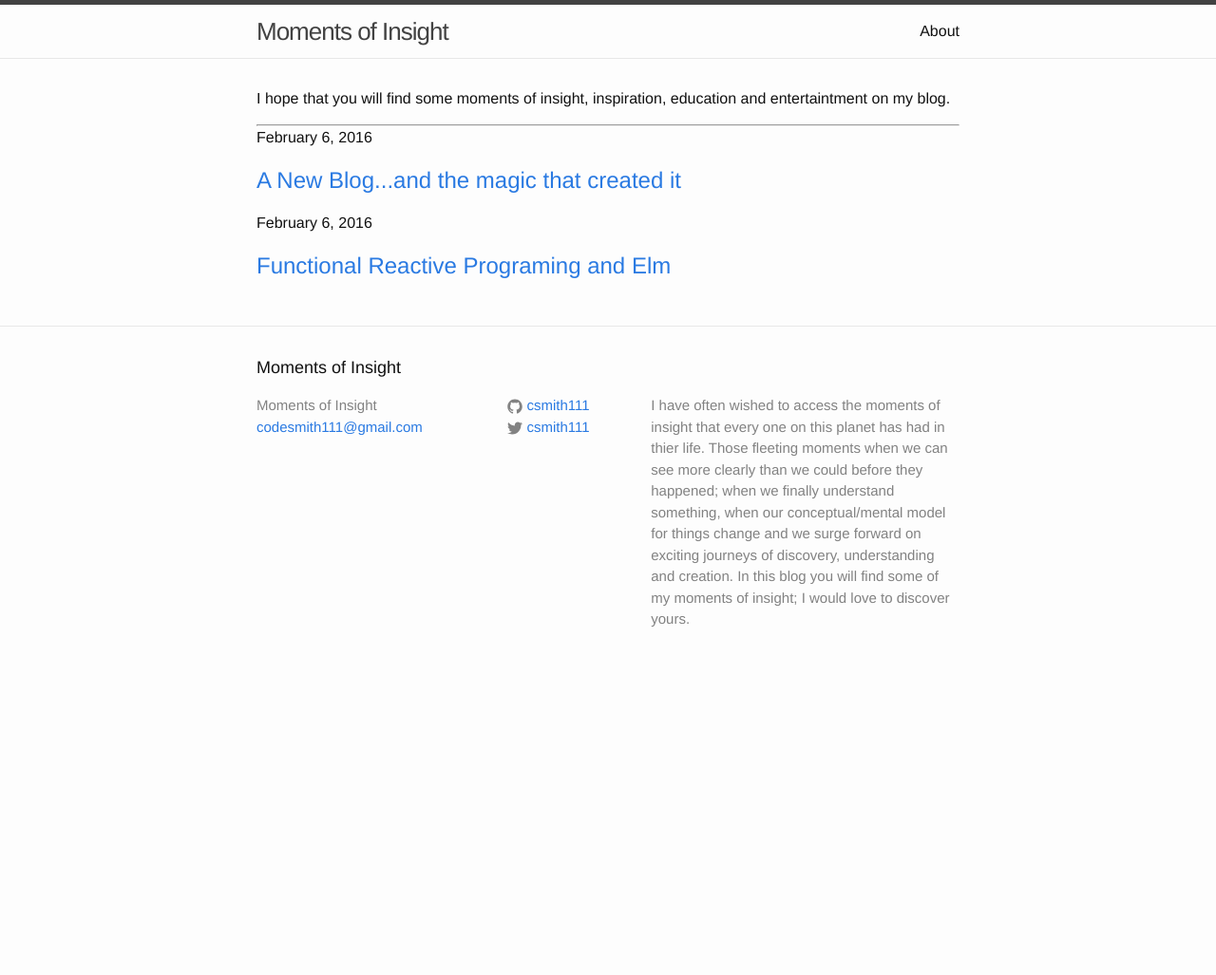
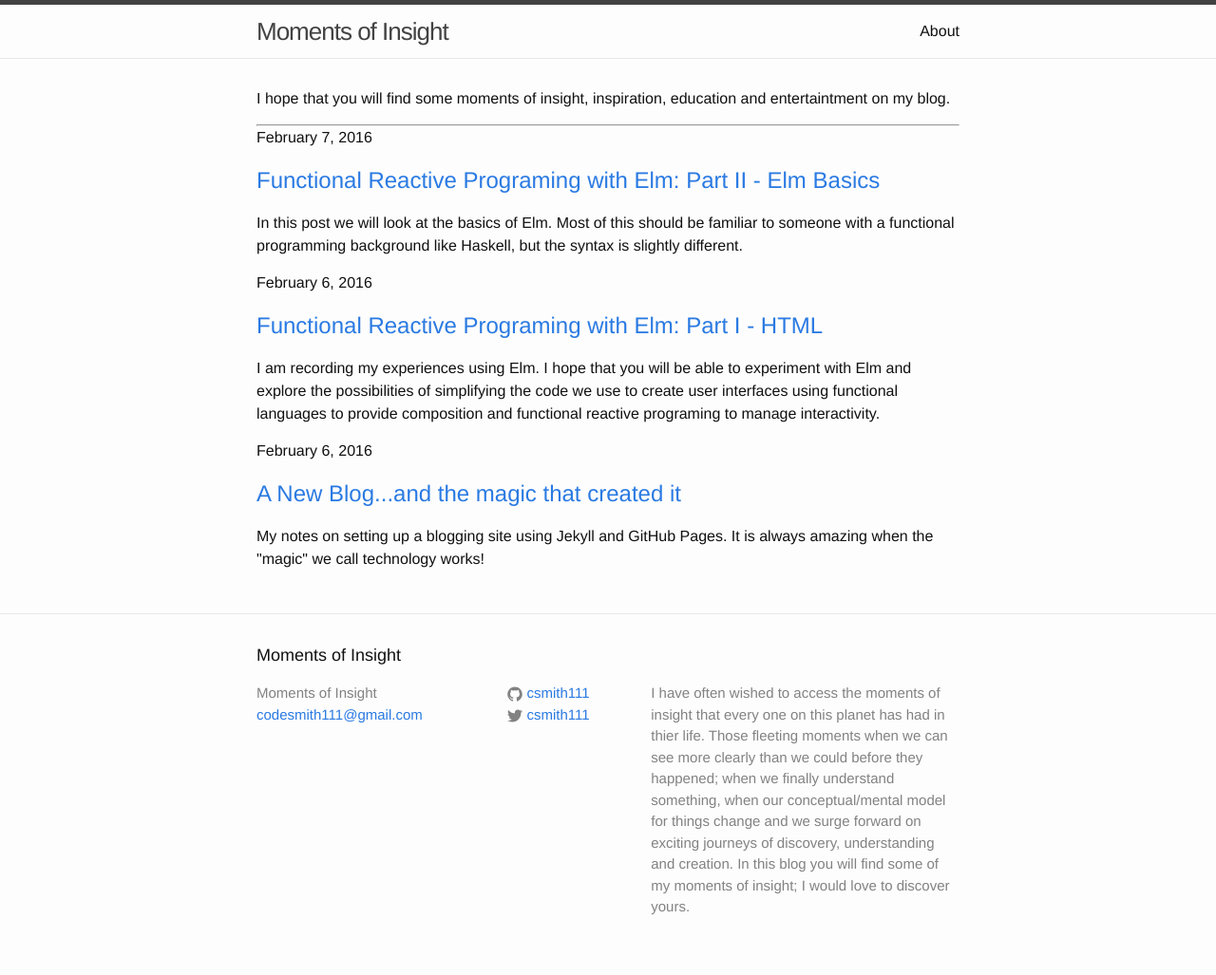
Before and after one commit to csmith111/csmith111.github.io, a Jekyll site: the page built from index.html, in a window 1280 px wide. Shown: the whole page at 95% size. Built offline with Jekyll 4.4.1, drawn with Linux system fonts in a browser that asks for light colours; before the commit the page ends 900 px from its top, so only the background shows below that.

Commit message:
updated posts

```diff
--- a/_posts/2016-02-06-welcome-to-jekyll.markdown
+++ b/_posts/2016-02-05-welcome-to-jekyll.markdown
@@ -2,10 +2,12 @@
 layout: post
 title:  "A New Blog...and the magic that created it"
 date:   2016-02-06 13:00:28 -0500
+summary: My notes on setting up a blogging site using Jekyll and GitHub Pages. It is always amazing when the "magic" we call technology works!
 categories: jekyll update
 ---
 
-After a long time I finally decided to create a blog. One of my friends suggested that I should use GitHub Pages to create the site. Apart from regular HTML, GitHub Pages supports [Jekyll][Jekyll] (a static site generator). Amazing how we have come back full circle to realizing that static sites are great and you don't nee to have a database running for many simple situations like a blog site or a project documentation site.
+After a long time I finally decided to create a blog. One of my friends suggested that I should use GitHub Pages to create the site. Apart from regular HTML, GitHub Pages supports [Jekyll][Jekyll] (a static site generator). Amazing how we have come back full circle to realizing that static sites are great and you don't need to have a database running or other complex infrastructure. For many simple situations like a blog site or a project documentation site a "static HTML site" is a simpler, more secure and performant option.
+Leveraging Markdown for templates to simplify content editing; and using a site generator to generate the HTML from the markdown template and control the over all layout and look and feel of the site (of course we use css as well) seems to be a reasonable option. That in a nutshell is what a static site generator (in this case Jekyll) will do for you.
 
 Here are the steps that I took based on information that I found on [git pages documentation][github-pages-doc], [using Jekyll with pages][Jekyll-and-Pages], [Jekyll tips][Jekyll-tips] and [pages help][github-pages-help]. As I am writing this it is interesting to see how many different things you need to understand, version control (git), static site generation (Jekyll), HTML CSS, markdown and perhaps some Ruby as well. You may not need to use all this if you get lucky, but I find luck is overrated when it comes to computers and code.
 
@@ -168,6 +170,10 @@ git push -u origin master
 
 If you are seeing this page, then all of the above described magic worked! I would love it if you could try this out and let me know if there are any inaccuracies in my description.
 
+### Customizing you site
+I have not spent much time customizing the site yet. But we can start by modifying the files in the layout folder and updating the config.yml file.
+
+
 [Jekyll-and-Pages]: https://help.github.com/articles/using-jekyll-with-pages/
 [github-pages-doc]: https://pages.github.com/
 [github-pages-help]: https://help.github.com/categories/github-pages-basics/
--- a/_posts/2016-02-06-FirstBlogPost.markdown
+++ b/_posts/2016-02-06-FirstBlogPost.markdown
@@ -1,29 +1,76 @@
 ---
 layout: post
-title:  "Functional Reactive Programing and Elm"
+title:  "Functional Reactive Programing with Elm: Part I - HTML"
 date:   2016-02-06 13:00:28 -0500
+summary:  I am recording my experiences using Elm. I hope that you will be able to experiment with Elm and explore the possibilities of simplifying the code we use to create user interfaces using functional languages to provide composition and functional reactive programing to manage interactivity.
 categories: jekyll update
 ---
 
 After a long detour into the world of functional programming based on Haskell (yes that does mean some Category theory and Monads too, which I will blog about later), I came across a talk by [Evan Czaplicki][Czaplicki-talk] and decided to explore Elm.
 
-In this series of blogs I will outline some insights that document my learning process and hope that it will be a useful introduction to Elm and Functional Reactive programming for all.
+In this series of blogs I will outline some insights that I have gleaned from listening to Evan (who is a very effective speaker) and working through the code examples in the documentation. I hope that it will be a useful introduction to Elm and Functional Reactive programming.
 
-Elm is a functional, ML like language and at least for me I found the transition to Elm from Haskell fairly easy.
+Elm is a functional, ML like language and I found the transition to Elm from Haskell fairly easy. The ease with which you could create performant, modular/composable user interfaces with Elm was what I found most interesting.
 
 So let us start with the customary Hello World program.
 {% highlight Haskell %}
 import Html
-import Html.Attributes exposing (class)
 
 main =
-    Html.span [class "welcome-message"] [Html.text "Hello, World!"]
+   Html.text "Hello, World!"
+{% endhighlight %}
+
+You can just enter this code in the [online editor/runner.][try-elm] This way you can run all the code samples without getting side tracked into an install.
+You will find all the documentation of the core libraries at [the Elm core website][elm-core]. And finally if you need additional packages or info on packages you can find it [here][elm-packages].
+
+What we are seeing here is that there is a package elm-html that defines a set of functions that behaves as a DSL for HTML.
+so
+`Html.text : String -> Html`
+is a function defined in the package elm-html that puts text onto the HTML DOM tree.
+
+By including the Html.Attributes module you can set the attributes of the html elements.
+{% highlight Haskell %}
+import Html exposing (..)
+import Html.Attributes exposing (..)
+
+astyledMessage =
+  div [Html.Attributes.style[("font-style", "bold")
+      ,("font-size", "50px")
+      ,("color", "blue")
+      ]]
+      [text "Hello World"]
+
+main =astyledMessage
+{% endhighlight %}
 
 
+As an exercise try to create the hello world text using more html attributes and get comfortable with setting all the html text properties.
+
+And finally since we have access to images a picture is worth a thousand words!
+
+{% highlight Haskell %}
+import Html exposing (..)
+import Html.Attributes exposing (..)
+
+astyledMessage =
+  div [Html.Attributes.style[("font-style", "bold")
+      ,("font-size", "50px")
+      ,("color", "blue")
+      ]]
+      [text "Hello World"]
+
+helloWorldPic =
+  img [src "http://sourcefed.com/wp-content/uploads/2014/12/world.jpg"
+   ,style
+       [("width",  "400px")
+        ,("height", "400px")
+       ]
+  ][]
+
+main =div[][astyledMessage, helloWorldPic]
 {% endhighlight %}
 
-Check out the [online editor/runner.][try-elm] to run all the code samples without an install.
-You will find all the documentation of the core libraries at [Elm core website][elm-core]. And finally if you need packages or info on packages you can find it [here][elm-packages].
+Okay so this post should have given you some flavor of the representation of Html with a DSL. For those who know HTML this is no big deal, but it lays the foundation for being able to generate and manipulate HTML and the DOM tree programmatically.
 
 [try-elm]: http://elm-lang.org/try
 [elm-core]:http://package.elm-lang.org/packages/elm-lang/core/3.0.0/
--- /dev/null
+++ b/_posts/2016-02-07-ASecondBlogPost.markdown
@@ -0,0 +1,79 @@
+---
+layout: post
+title:  "Functional Reactive Programing with Elm: Part II - Elm Basics"
+date:   2016-02-07 13:00:28 -0500
+summary:  In this post we will look at the basics of Elm. Most of this should be familiar to someone with a functional programming background like Haskell, but the syntax is slightly different.
+categories: jekyll update
+---
+
+Okay let us get started
+
+{% highlight Haskell %}
+import Html
+import List  exposing (..)
+
+--defining functions
+sqr : number -> number
+sqr n =
+  n*n
+
+double : number -> number
+double n =
+  let c = 2 in 2 * n
+
+centigradeToFahr : Float -> Float
+centigradeToFahr c =
+  c * 9/5 + 32
+
+add : number -> number -> number
+add a b =
+  a + b
+
+isEven : Int -> Bool
+isEven n =
+   n % 2 == 0
+
+sumList : number -> List number -> number
+sumList init =
+   foldr (+) init
+
+--Recursion
+facR : Int -> Int
+facR n =
+  if n < 1 then 1 else n*facR(n-1)
+
+--pattern matching and Recursion
+fac : Int -> Int
+fac n =
+  case n of
+    0 -> 0
+    1 -> 1
+    _     -> n * fac (n-1)
+
+fib : Int -> Int
+fib n =
+  case n of
+    0 -> 1
+    1 -> 1
+    _ -> fib (n-1) + fib (n-2)
+
+print n =
+  Html.div [][ Html.text <| toString n, Html.br [][]]
+
+printM (m, n) =
+  Html.div [][ Html.text <| m, Html.text <| toString n, Html.br [][]]
+
+main : Html.Html
+main =
+    Html.p []
+    [ printM <| ("The square of 5 is: ", sqr 5)
+    , print <| map sqr [1..10]
+    , print <| map ((^)2) [1..10]
+    , print <| isEven 3
+    , print <| filter isEven [1..10]
+    , print <| sumList 0 [1..10]
+    , printM <| ("factorial of 5 is : ", fac 5)
+    , printM <| ("fibonacci of 5 is : ", fib 5)
+    ]
+
+{% endhighlight %}
```
